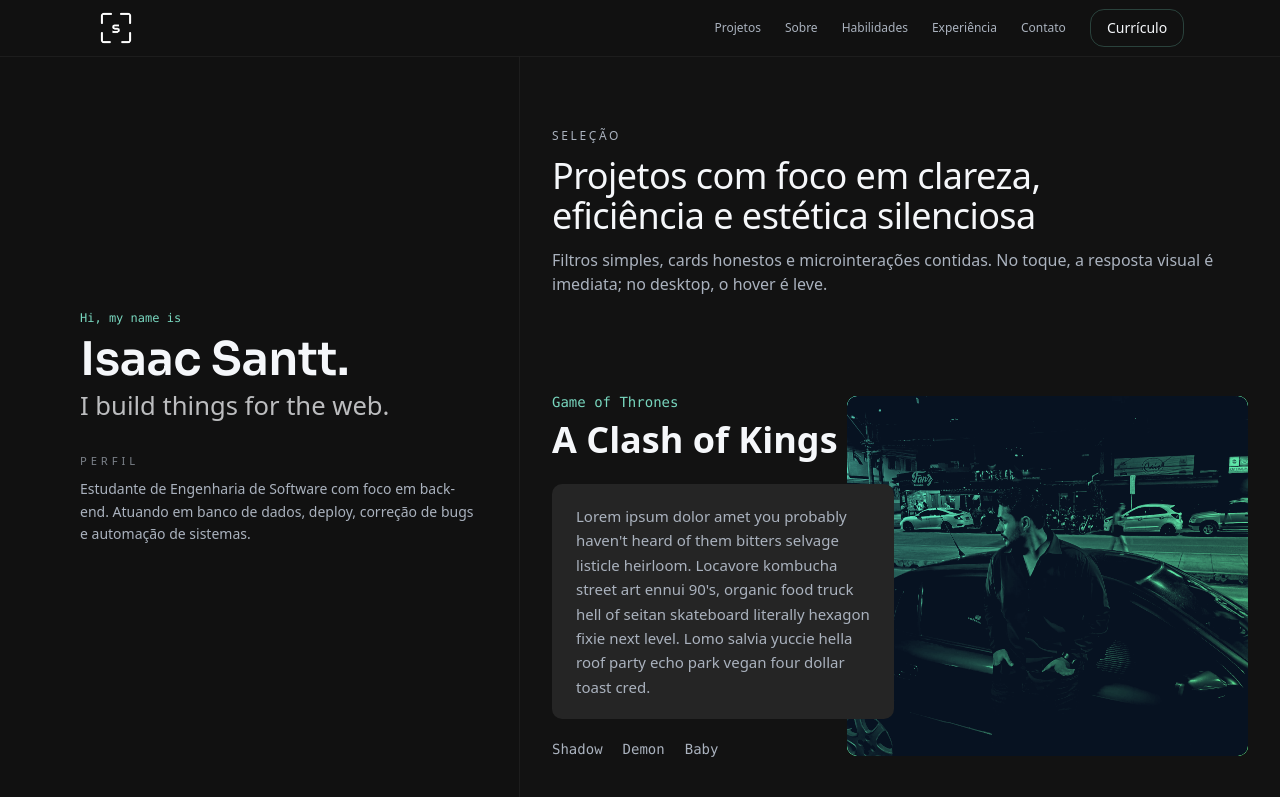
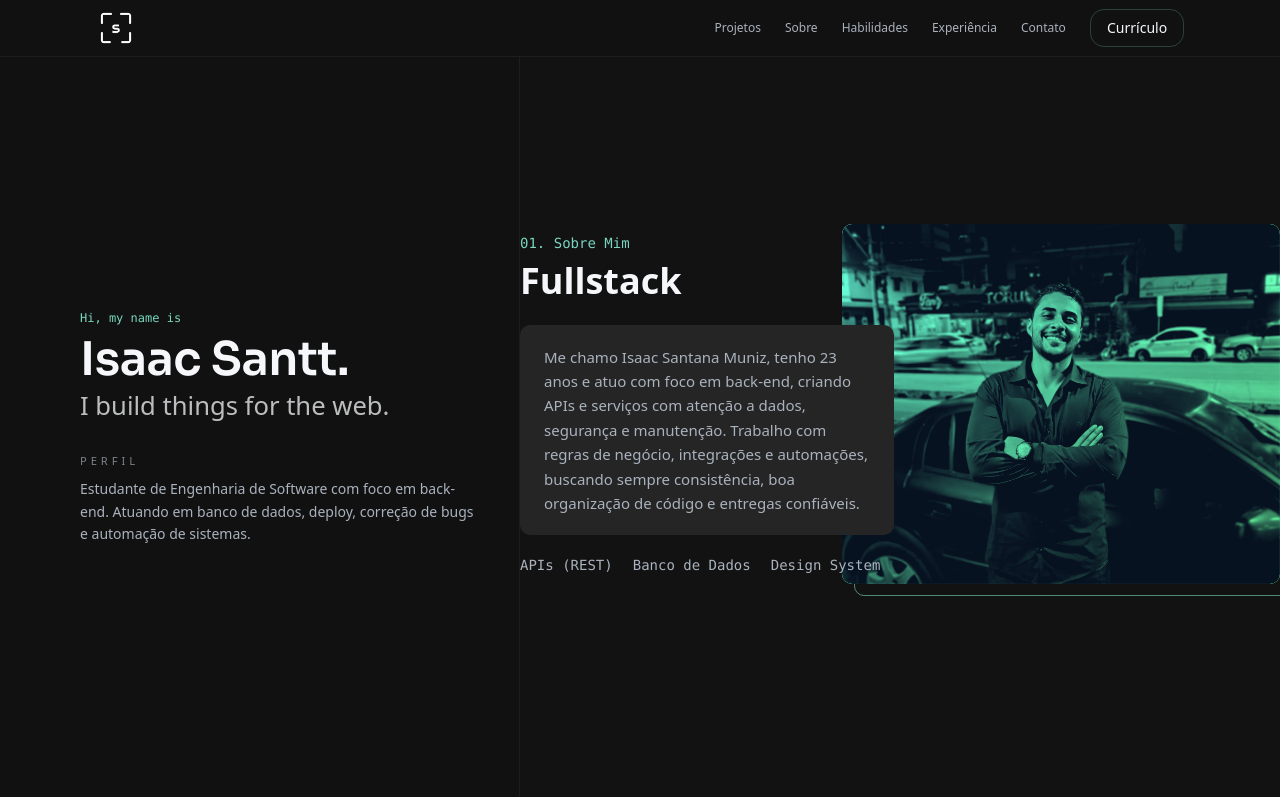
Before and after one commit to okisantt/portfolio, a Next.js app: page / in a window 1280 px wide. Shown: the top 797 px of the page. Built offline with nearby package versions, Linux system fonts and the light colour scheme.

Commit message:
function

```diff
--- a/components/sections/FeaturedProject.tsx
+++ b/components/sections/FeaturedProject.tsx
@@ -1,28 +1,43 @@
+"use client";
+
+import { useState } from "react";
 import Image from "next/image";
 
 export default function FeaturedProject() {
+  // ✅ Hook NO lugar certo: dentro do componente
+  const [revealMobile, setRevealMobile] = useState(false);
+
   return (
     <div className="mx-auto max-w-[1000px] px-4 sm:px-8 lg:px-0 py-10">
-      <div className="grid grid-cols-12 grid-rows-6 gap-3 items-center">
-        {/* IMAGEM (fica atrás no mobile e sobreposta no desktop) */}
+      {/* =========================
+          DESKTOP (AGORA COM O MESMO FRAME DO MOBILE)
+          - Hover do PC continua funcionando (cor real + animação e volta)
+          ========================= */}
+      <div className="hidden md:grid grid-cols-12 grid-rows-6 gap-3 items-center">
+        {/* IMAGEM DESKTOP */}
         <div
           className="
-            group relative col-span-12 row-start-1 row-end-7
+            relative col-span-12 row-start-1 row-end-7
             md:col-start-6 md:col-end-13
-            overflow-hidden rounded-sm
-            bg-gradient-to-br from-[#64ffda] to-[#64ff8d]
             min-h-[260px] md:min-h-[360px]
-            transform-gpu
-            transition-transform duration-700 ease-out
-            md:hover:scale-[1.02]
+          "
+        >
+          {/* frame atrás (igual mobile/Brittany) */}
+          <div className="absolute inset-0 translate-x-3 translate-y-3 rounded-sm border border-accent/60 pointer-events-none" />
+
+          {/* bloco da imagem em cima */}
+          <div
+            className="
+              group absolute inset-0 overflow-hidden rounded-sm
+              bg-[#0a192f]
+              transform-gpu transition-transform duration-700 ease-out
             "
           >
             {/* base gradiente */}
             <div className="absolute inset-0 bg-gradient-to-br from-[#64ffda] to-[#64ff8d]" />
 
-          {/* imagem */}
             <Image
-            src="/projects/featured.png"
+              src="/projects/santtdev.jpeg"
               alt="Imagem do projeto em destaque"
               fill
               priority
@@ -30,27 +45,27 @@ export default function FeaturedProject() {
                 object-cover transform-gpu
                 transition duration-700 ease-out
                 mix-blend-multiply grayscale contrast-125
-              group-hover:scale-[1.06] group-active:scale-[1.06]
-              group-hover:grayscale-0 group-active:grayscale-0
-              group-hover:contrast-100 group-active:contrast-100
-              group-hover:mix-blend-normal group-active:mix-blend-normal
+                group-hover:scale-[1.06]
+                group-hover:grayscale-0
+                group-hover:contrast-100
+                group-hover:mix-blend-normal
               "
               sizes="(min-width: 1024px) 640px, (min-width: 768px) 520px, 100vw"
             />
 
-          {/* overlay “screen” por cima (sai no hover/toque) */}
+            {/* overlay “screen” (some no hover do PC) */}
             <div
               className="
                 absolute inset-0
-              bg-[#0a192f] mix-blend-screen
-              opacity-70
+                bg-[#0a192f] mix-blend-screen opacity-70
                 transition-opacity duration-700 ease-out
-              group-hover:opacity-0 group-active:opacity-0
+                group-hover:opacity-0
               "
             />
           </div>
+        </div>
 
-        {/* CONTEÚDO */}
+        {/* CONTEÚDO DESKTOP (não mexi) */}
         <div
           className="
             relative z-20 col-span-12 row-start-1 row-end-7
@@ -58,32 +73,97 @@ export default function FeaturedProject() {
             p-6 sm:p-8 md:p-0
           "
         >
-          <div className="text-accent font-mono text-sm">Game of Thrones</div>
+          <div className="text-accent font-mono text-sm">01. Sobre Mim</div>
 
           <h4 className="mt-2 mb-6 text-3xl md:text-4xl font-semibold text-text">
-            A Clash of Kings
+            Fullstack
           </h4>
 
           <div className="text-[15px] leading-relaxed text-muted">
-            <p
-              className="
-                rounded-sm
-                bg-[#252525] px-6 py-5
-                md:bg-[#252525]
-              "
-            >
-              Lorem ipsum dolor amet you probably haven&apos;t heard of them
-              bitters selvage listicle heirloom. Locavore kombucha street art
-              ennui 90&apos;s, organic food truck hell of seitan skateboard
-              literally hexagon fixie next level. Lomo salvia yuccie hella roof
-              party echo park vegan four dollar toast cred.
+            <p className="rounded-sm bg-[#252525] px-6 py-5">
+              Me chamo Isaac Santana Muniz, tenho 23 anos e atuo com foco em
+              back-end, criando APIs e serviços com atenção a dados, segurança e
+              manutenção. Trabalho com regras de negócio, integrações e
+              automações, buscando sempre consistência, boa organização de
+              código e entregas confiáveis.
             </p>
 
             <ul className="mt-5 flex flex-wrap gap-x-5 gap-y-2 font-mono text-sm text-muted">
-              <li>Shadow</li>
-              <li>Demon</li>
-              <li>Baby</li>
+              <li>APIs (REST)</li>
+              <li>Banco de Dados</li>
+              <li>Design System</li>
             </ul>
+          </div>
+        </div>
+      </div>
+
+      {/* =========================
+          MOBILE (IGUAL AO QUE ESTÁ)
+          + AGORA: clique liga/desliga cor real com animação
+          ========================= */}
+      <div className="md:hidden">
+        {/* TEXTO */}
+        <div className="px-1">
+          <div className="text-accent font-mono text-sm">01. Sobre Mim</div>
+
+          <h4 className="mt-2 mb-4 text-3xl font-semibold text-text">
+            Fullstack
+          </h4>
+
+          <div className="text-[15px] leading-relaxed text-muted">
+            <p className="rounded-sm bg-[#252525] px-6 py-5">
+              Me chamo Isaac Santana Muniz, tenho 23 anos e atuo com foco em
+              back-end, criando APIs e serviços com atenção a dados, segurança e
+              manutenção. Trabalho com regras de negócio, integrações e
+              automações, buscando sempre consistência, boa organização de
+              código e entregas confiáveis.
+            </p>
+
+            <ul className="mt-5 flex flex-wrap gap-x-5 gap-y-2 font-mono text-sm text-muted">
+              <li>APIs (REST)</li>
+              <li>Banco de Dados</li>
+              <li>Design System</li>
+            </ul>
+          </div>
+        </div>
+
+        {/* FOTO (Brittany style) */}
+        <div className="mt-10 flex justify-center">
+          <div className="relative w-[280px] max-w-[82vw] aspect-square">
+            {/* frame atrás */}
+            <div className="absolute inset-0 translate-x-3 translate-y-3 rounded-sm border border-accent/60" />
+
+            {/* imagem (clicável) */}
+            <button
+              type="button"
+              onClick={() => setRevealMobile((v) => !v)}
+              className="relative h-full w-full overflow-hidden rounded-sm block"
+              aria-label="Alternar cor da imagem"
+            >
+              {/* base gradiente */}
+              <div className="absolute inset-0 bg-gradient-to-br from-[#64ffda] to-[#64ff8d]" />
+
+              <Image
+                src="/projects/santtdev.jpeg"
+                alt="Foto do Isaac"
+                fill
+                sizes="280px"
+                className={
+                  revealMobile
+                    ? "object-cover transform-gpu transition duration-700 ease-out mix-blend-normal grayscale-0 contrast-100 scale-[1.04]"
+                    : "object-cover transform-gpu transition duration-700 ease-out mix-blend-multiply grayscale contrast-125"
+                }
+              />
+
+              {/* overlay screen (some quando revealMobile = true) */}
+              <div
+                className={
+                  revealMobile
+                    ? "absolute inset-0 bg-[#0a192f] mix-blend-screen opacity-0 transition-opacity duration-700 ease-out"
+                    : "absolute inset-0 bg-[#0a192f] mix-blend-screen opacity-70 transition-opacity duration-700 ease-out"
+                }
+              />
+            </button>
           </div>
         </div>
       </div>
--- a/components/sections/Projects.tsx
+++ b/components/sections/Projects.tsx
@@ -18,9 +18,7 @@ function ProjectCard({ p }: { p: Project }) {
   return (
     <Pressable>
       <CardTag
-        {...(p.href
-          ? { href: p.href, target: "_blank", rel: "noreferrer" }
-          : {})}
+        {...(p.href ? { href: p.href, target: "_blank", rel: "noreferrer" } : {})}
         className={cn(base, p.highlight && "border-white/12 bg-white/2")}
       >
         <div className="flex items-center justify-between gap-3">
@@ -51,8 +49,7 @@ function ProjectCard({ p }: { p: Project }) {
 }
 
 export default function Projects() {
-  const [category, setCategory] =
-    useState<(typeof CATEGORIES)[number]>("Todos");
+  const [category, setCategory] = useState<(typeof CATEGORIES)[number]>("Todos");
 
   const filtered = useMemo(() => {
     if (category === "Todos") return PROJECTS;
@@ -60,14 +57,26 @@ export default function Projects() {
   }, [category]);
 
   return (
+    <>
+      {/* ✅ PRIMEIRA DOBRA: só o featured, centralizado (PC + celular) */}
+      <section
+        id="projetos"
+        className="
+          scroll-mt-20
+          min-h-[calc(100svh-56px)]
+          flex items-center justify-center
+        "
+      >
+        <FeaturedProject />
+      </section>
+
+      {/* ✅ RESTO fica abaixo (some da tela inicial; aparece só ao rolar) */}
       <Section
-      id="projetos"
+        id="projetos-conteudo"
         eyebrow="Seleção"
         title="Projetos com foco em clareza, eficiência e estética silenciosa"
         subtitle="Filtros simples, cards honestos e microinterações contidas. No toque, a resposta visual é imediata; no desktop, o hover é leve."
       >
-      <FeaturedProject />
-
         <div className="mb-6 flex flex-wrap gap-2">
           {CATEGORIES.map((c) => {
             const active = c === category;
@@ -94,5 +103,6 @@ export default function Projects() {
           ))}
         </div>
       </Section>
+    </>
   );
 }
```
Also changed, not shown: public/projects/featured.png (deleted), public/projects/santtdev.jpeg (added). Lines whose indentation alone changed are shown as unchanged.
